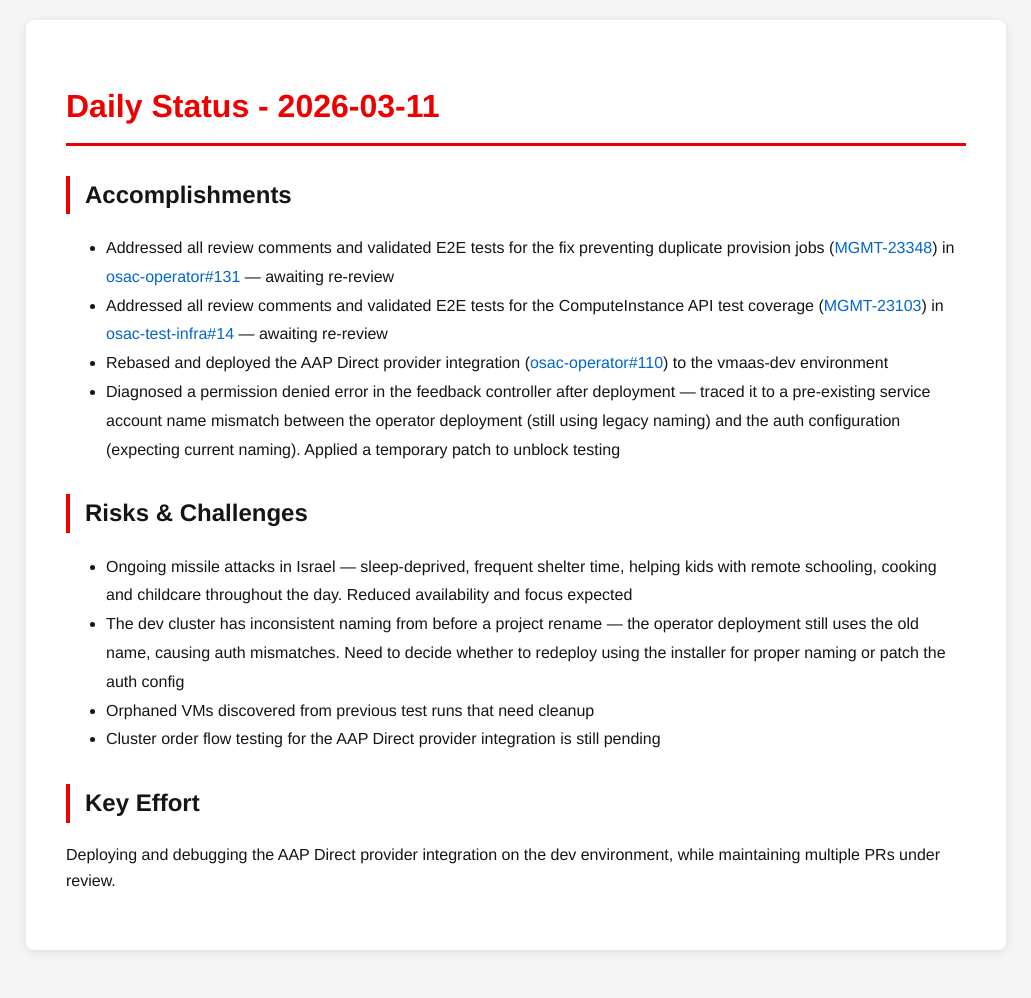
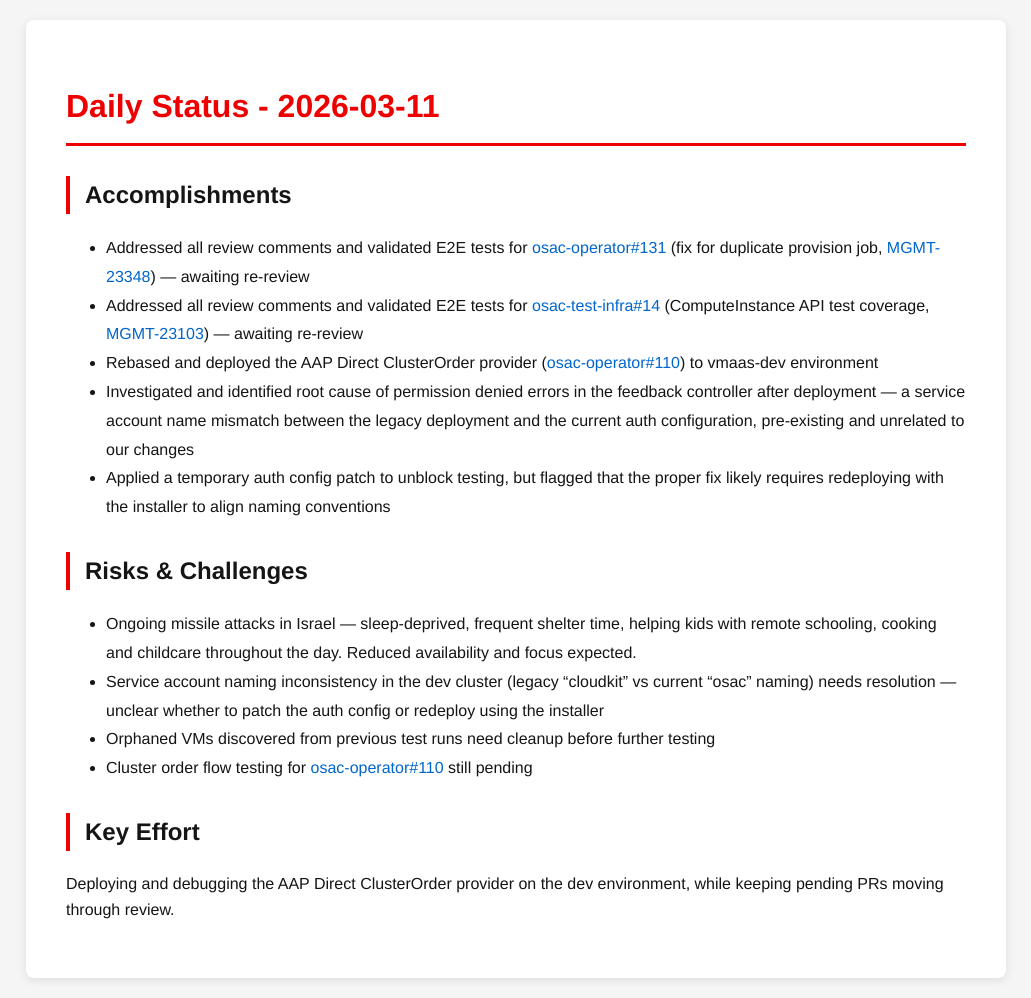
Before and after one commit to tzvatot/daily-status, a Jekyll site: the page built from 2026-03-11.md, in a window 1280 px wide. Shown: the whole page, without its empty margins (124-1155 px from the left). Built offline with Jekyll 4.4.1, drawn with Linux system fonts in a browser that asks for light colours; before the commit the page ends 970 px from its top, so only the background shows below that.

Commit message:
Daily status update - 2026-03-11

```diff
--- a/2026-03-11.md
+++ b/2026-03-11.md
@@ -7,16 +7,17 @@ date: 2026-03-11
 # Daily Status - 2026-03-11
 
 ## Accomplishments
-- Addressed all review comments and validated E2E tests for the fix preventing duplicate provision jobs ([MGMT-23348](https://issues.redhat.com/browse/MGMT-23348)) in [osac-operator#131](https://github.com/osac-project/osac-operator/pull/131) — awaiting re-review
-- Addressed all review comments and validated E2E tests for the ComputeInstance API test coverage ([MGMT-23103](https://issues.redhat.com/browse/MGMT-23103)) in [osac-test-infra#14](https://github.com/osac-project/osac-test-infra/pull/14) — awaiting re-review
-- Rebased and deployed the AAP Direct provider integration ([osac-operator#110](https://github.com/osac-project/osac-operator/pull/110)) to the vmaas-dev environment
-- Diagnosed a permission denied error in the feedback controller after deployment — traced it to a pre-existing service account name mismatch between the operator deployment (still using legacy naming) and the auth configuration (expecting current naming). Applied a temporary patch to unblock testing
+- Addressed all review comments and validated E2E tests for [osac-operator#131](https://github.com/osac-project/osac-operator/pull/131) (fix for duplicate provision job, [MGMT-23348](https://issues.redhat.com/browse/MGMT-23348)) — awaiting re-review
+- Addressed all review comments and validated E2E tests for [osac-test-infra#14](https://github.com/osac-project/osac-test-infra/pull/14) (ComputeInstance API test coverage, [MGMT-23103](https://issues.redhat.com/browse/MGMT-23103)) — awaiting re-review
+- Rebased and deployed the AAP Direct ClusterOrder provider ([osac-operator#110](https://github.com/osac-project/osac-operator/pull/110)) to vmaas-dev environment
+- Investigated and identified root cause of permission denied errors in the feedback controller after deployment — a service account name mismatch between the legacy deployment and the current auth configuration, pre-existing and unrelated to our changes
+- Applied a temporary auth config patch to unblock testing, but flagged that the proper fix likely requires redeploying with the installer to align naming conventions
 
 ## Risks & Challenges
-- Ongoing missile attacks in Israel — sleep-deprived, frequent shelter time, helping kids with remote schooling, cooking and childcare throughout the day. Reduced availability and focus expected
-- The dev cluster has inconsistent naming from before a project rename — the operator deployment still uses the old name, causing auth mismatches. Need to decide whether to redeploy using the installer for proper naming or patch the auth config
-- Orphaned VMs discovered from previous test runs that need cleanup
-- Cluster order flow testing for the AAP Direct provider integration is still pending
+- Ongoing missile attacks in Israel — sleep-deprived, frequent shelter time, helping kids with remote schooling, cooking and childcare throughout the day. Reduced availability and focus expected.
+- Service account naming inconsistency in the dev cluster (legacy "cloudkit" vs current "osac" naming) needs resolution — unclear whether to patch the auth config or redeploy using the installer
+- Orphaned VMs discovered from previous test runs need cleanup before further testing
+- Cluster order flow testing for [osac-operator#110](https://github.com/osac-project/osac-operator/pull/110) still pending
 
 ## Key Effort
-Deploying and debugging the AAP Direct provider integration on the dev environment, while maintaining multiple PRs under review.
+Deploying and debugging the AAP Direct ClusterOrder provider on the dev environment, while keeping pending PRs moving through review.
```
